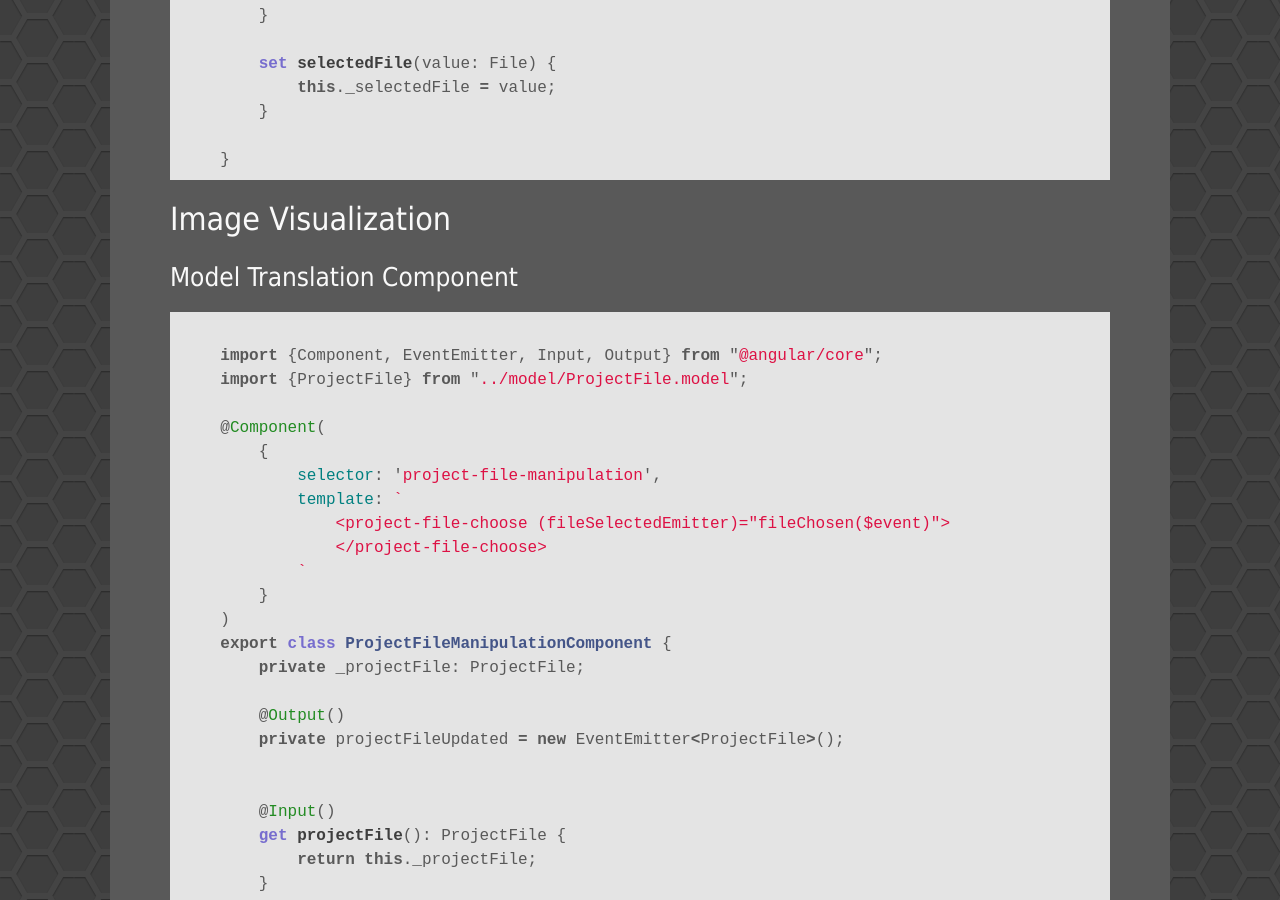
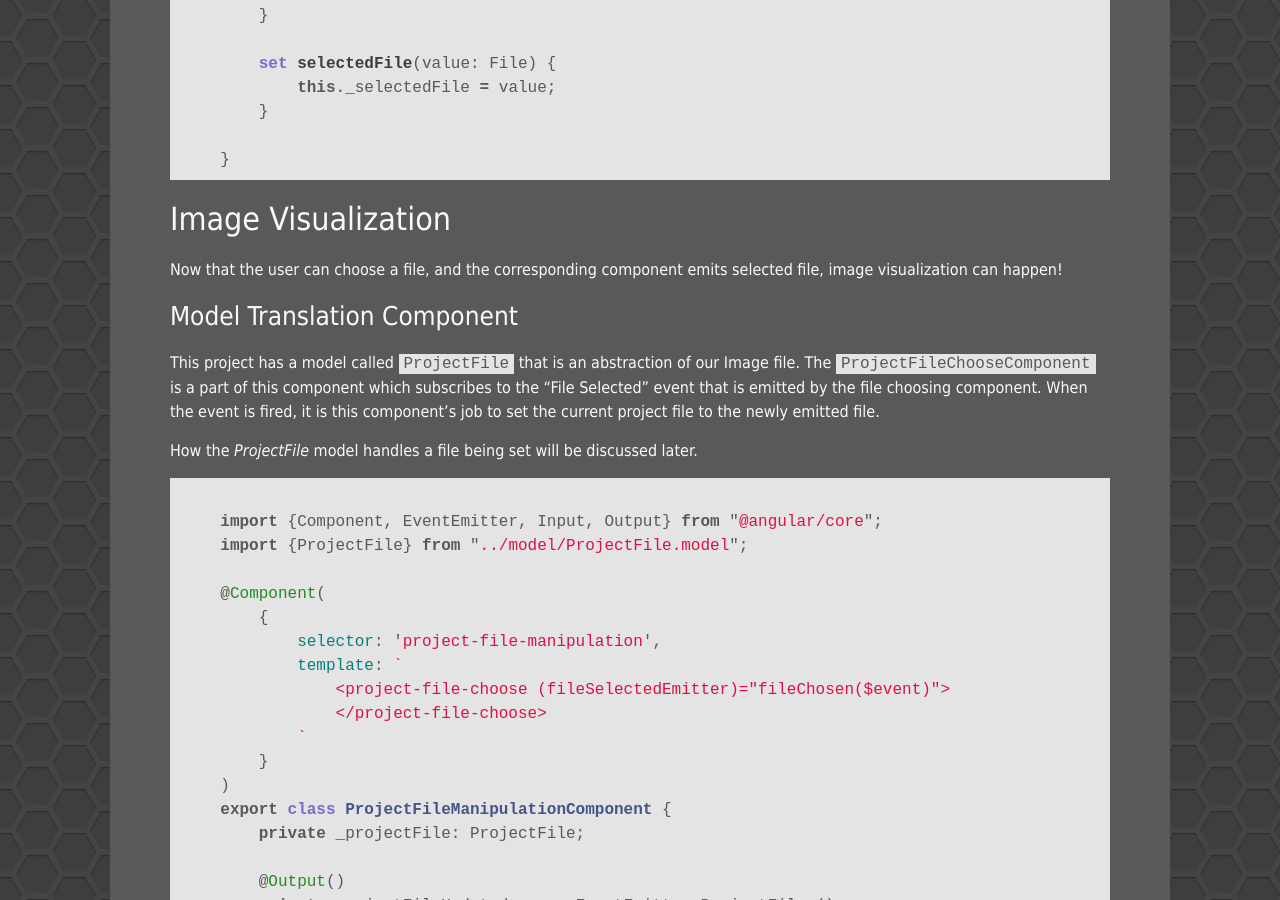
Before and after one commit to Unthrottled/blog, a Jekyll site: the page built from _posts/2017-12-14-Reactive-Mongo-Image-Persistence.md, in a window 1280 px wide and 900 px high, scrolled down 8124 px. Built offline with Jekyll 4.4.1, drawn with Linux system fonts in a browser that asks for light colours.

Commit message:
some words on image visualization

```diff
--- a/_posts/2017-12-14-Reactive-Mongo-Image-Persistence.md
+++ b/_posts/2017-12-14-Reactive-Mongo-Image-Persistence.md
@@ -342,7 +342,15 @@ This component finds the selected file and emits it as output.
 
 ## Image Visualization
 
+Now that the user can choose a file, and the corresponding component emits selected file, image visualization can happen!
+
 ### Model Translation Component
+
+This project has a model called `ProjectFile` that is an abstraction of our Image file.
+The `ProjectFileChooseComponent` is a part of this component which subscribes to the "File Selected" event that is emitted by the file choosing component.
+When the event is fired, it is this component's job to set the current project file to the newly emitted file.
+
+How the _ProjectFile_ model handles a file being set will be discussed later.
 
 {% highlight javascript %}
 
```
